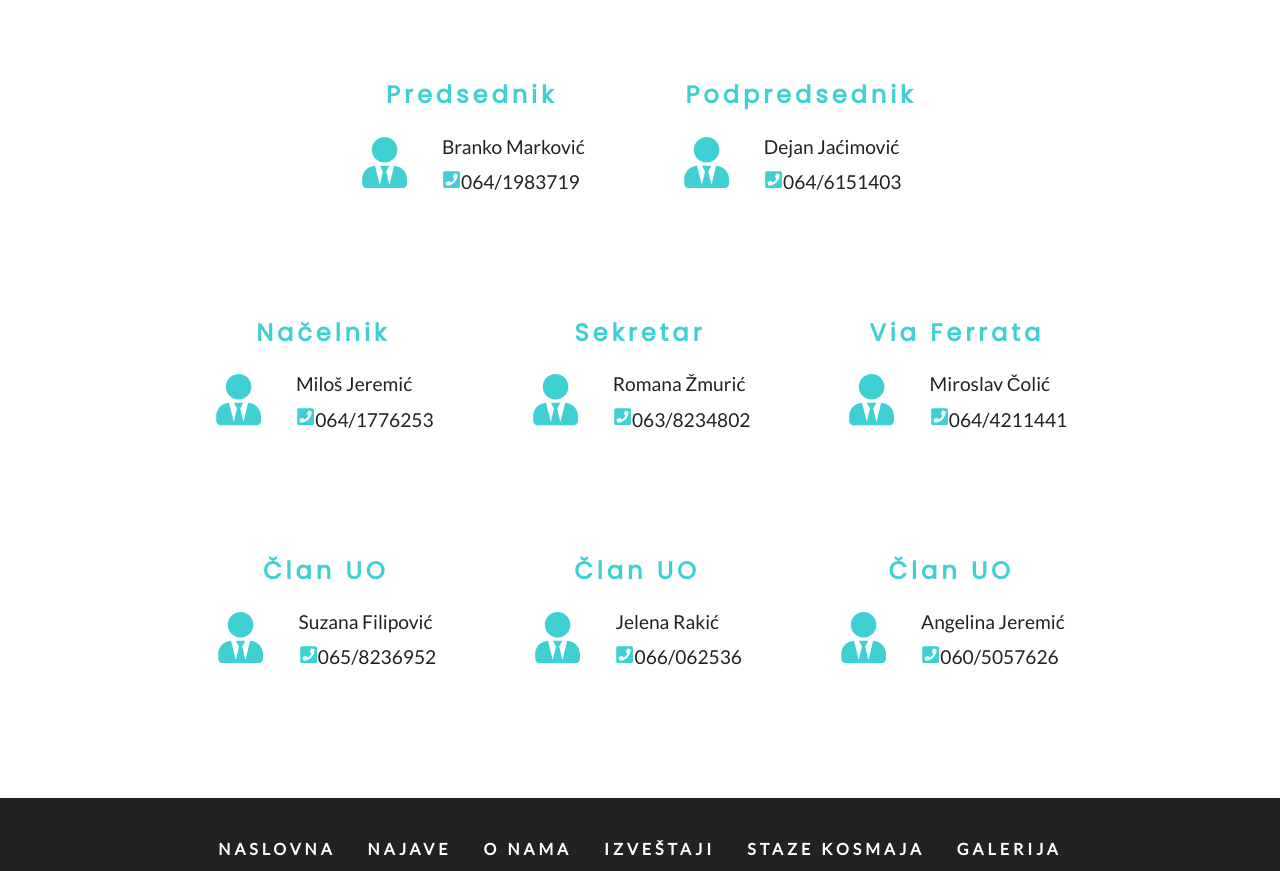
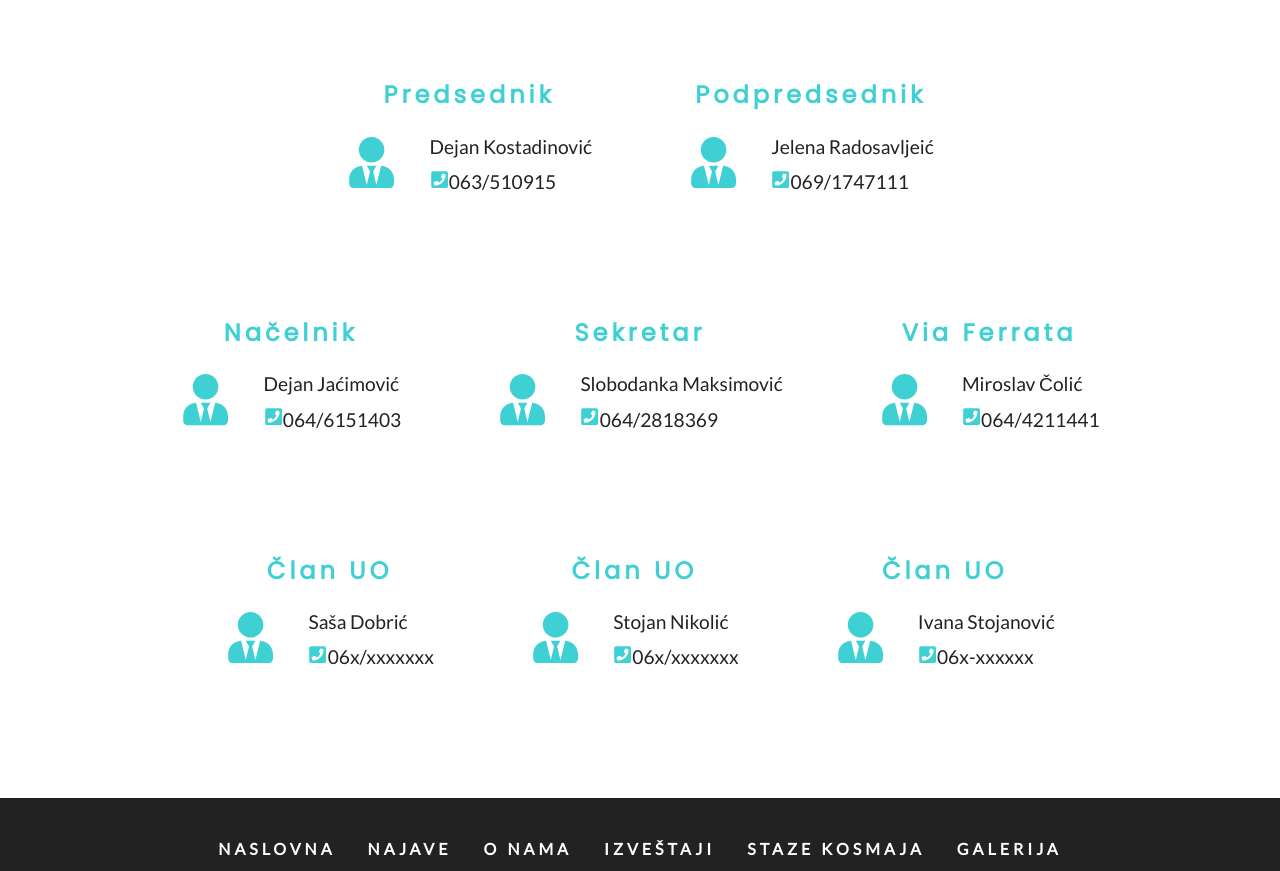
Before and after one commit to AllanSmithee83/greben2, a Gatsby site: page /nastim in a window 1280 px wide. Shown: the part 380-1251 px from the top of the page. Built offline with nearby package versions, Linux system fonts and the light colour scheme; Gatsby itself is replaced by a stand-in of ours.

Commit message:
Update nastim.js

```diff
--- a/src/pages/nastim.js
+++ b/src/pages/nastim.js
@@ -15,10 +15,10 @@ export default function nastim() {
           <div className="our-team-card-content">
             <FaUserTie className="najave-font-h" />
             <div className="our-team-card-info">
-              <p className="our-team-card-info-p">Branko Marković</p>
+              <p className="our-team-card-info-p">Dejan Kostadinović</p>
               <p>
                 <FaPhoneSquare className="najave-font " />
-                064/1983719
+                063/510915
               </p>
             </div>
           </div>
@@ -28,10 +28,10 @@ export default function nastim() {
           <div className="our-team-card-content">
             <FaUserTie className="najave-font-h" />
             <div className="our-team-card-info">
-              <p className="our-team-card-info-p">Dejan Jaćimović</p>
+              <p className="our-team-card-info-p">Jelena Radosavljeić</p>
               <p>
                 <FaPhoneSquare className="najave-font " />
-                064/6151403
+                069/1747111
               </p>
             </div>
           </div>
@@ -43,10 +43,10 @@ export default function nastim() {
           <div className="our-team-card-content">
             <FaUserTie className="najave-font-h" />
             <div className="our-team-card-info">
-              <p className="our-team-card-info-p">Miloš Jeremić</p>
+              <p className="our-team-card-info-p">Dejan Jaćimović</p>
               <p>
                 <FaPhoneSquare className="najave-font " />
-                064/1776253
+                 064/6151403
               </p>
             </div>
           </div>
@@ -56,10 +56,10 @@ export default function nastim() {
           <div className="our-team-card-content">
             <FaUserTie className="najave-font-h" />
             <div className="our-team-card-info">
-              <p className="our-team-card-info-p">Romana Žmurić</p>
+              <p className="our-team-card-info-p">Slobodanka Maksimović</p>
               <p>
                 <FaPhoneSquare className="najave-font " />
-                063/8234802
+                064/2818369
               </p>
             </div>
           </div>
@@ -84,10 +84,10 @@ export default function nastim() {
           <div className="our-team-card-content">
             <FaUserTie className="najave-font-h" />
             <div className="our-team-card-info">
-              <p className="our-team-card-info-p">Suzana Filipović</p>
+              <p className="our-team-card-info-p">Saša Dobrić</p>
               <p>
                 <FaPhoneSquare className="najave-font " />
-                065/8236952
+                06x/xxxxxxx
               </p>
             </div>
           </div>
@@ -97,10 +97,10 @@ export default function nastim() {
           <div className="our-team-card-content">
             <FaUserTie className="najave-font-h" />
             <div className="our-team-card-info">
-              <p className="our-team-card-info-p">Jelena Rakić</p>
+              <p className="our-team-card-info-p">Stojan Nikolić</p>
               <p>
                 <FaPhoneSquare className="najave-font" />
-                066/062536
+                06x/xxxxxxx
               </p>
             </div>
           </div>
@@ -110,10 +110,10 @@ export default function nastim() {
           <div className="our-team-card-content">
             <FaUserTie className="najave-font-h" />
             <div className="our-team-card-info">
-              <p className="our-team-card-info-p">Angelina Jeremić</p>
+              <p className="our-team-card-info-p">Ivana Stojanović</p>
               <p>
                 <FaPhoneSquare className="najave-font" />
-                060/5057626
+                06x-xxxxxx
               </p>
             </div>
           </div>
```
